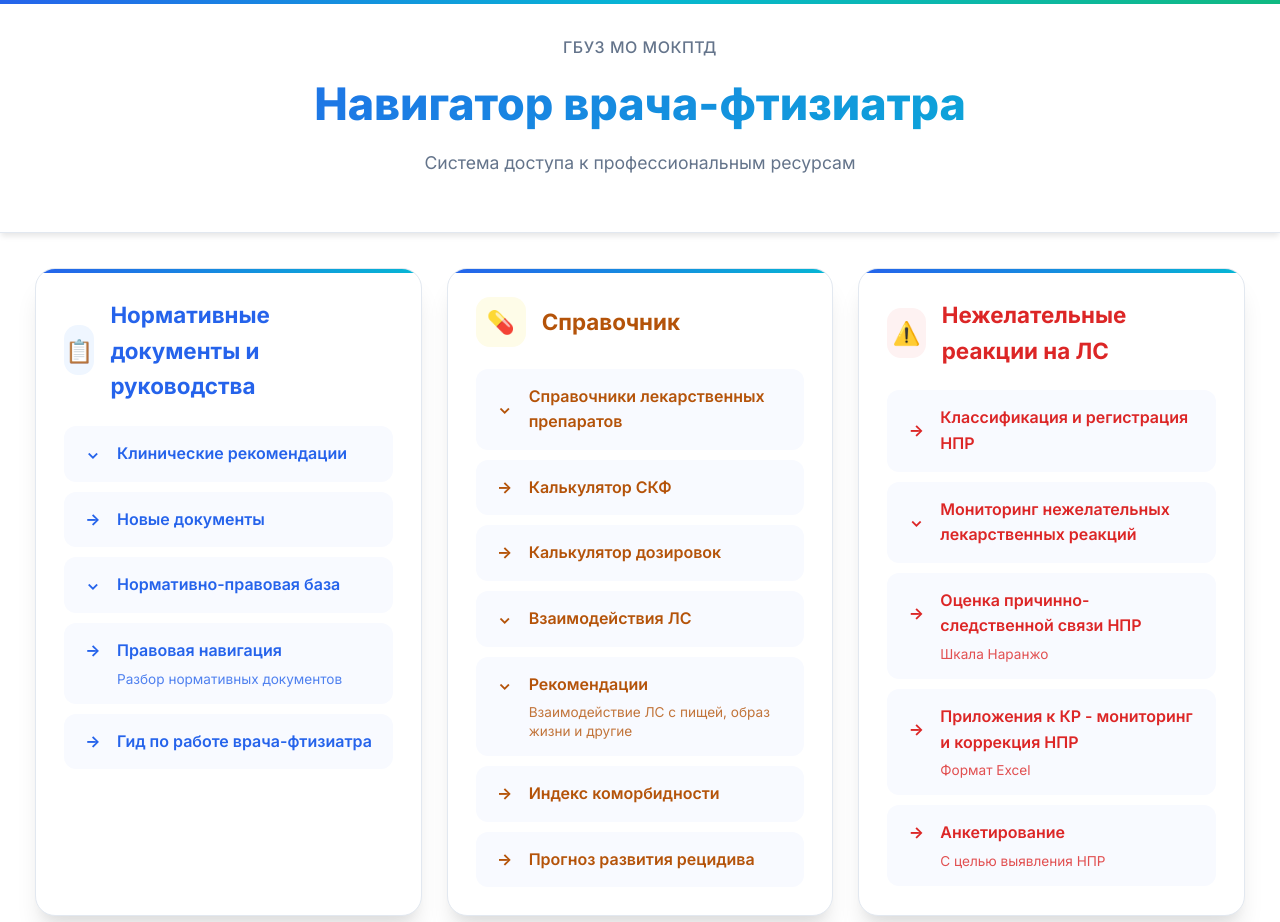
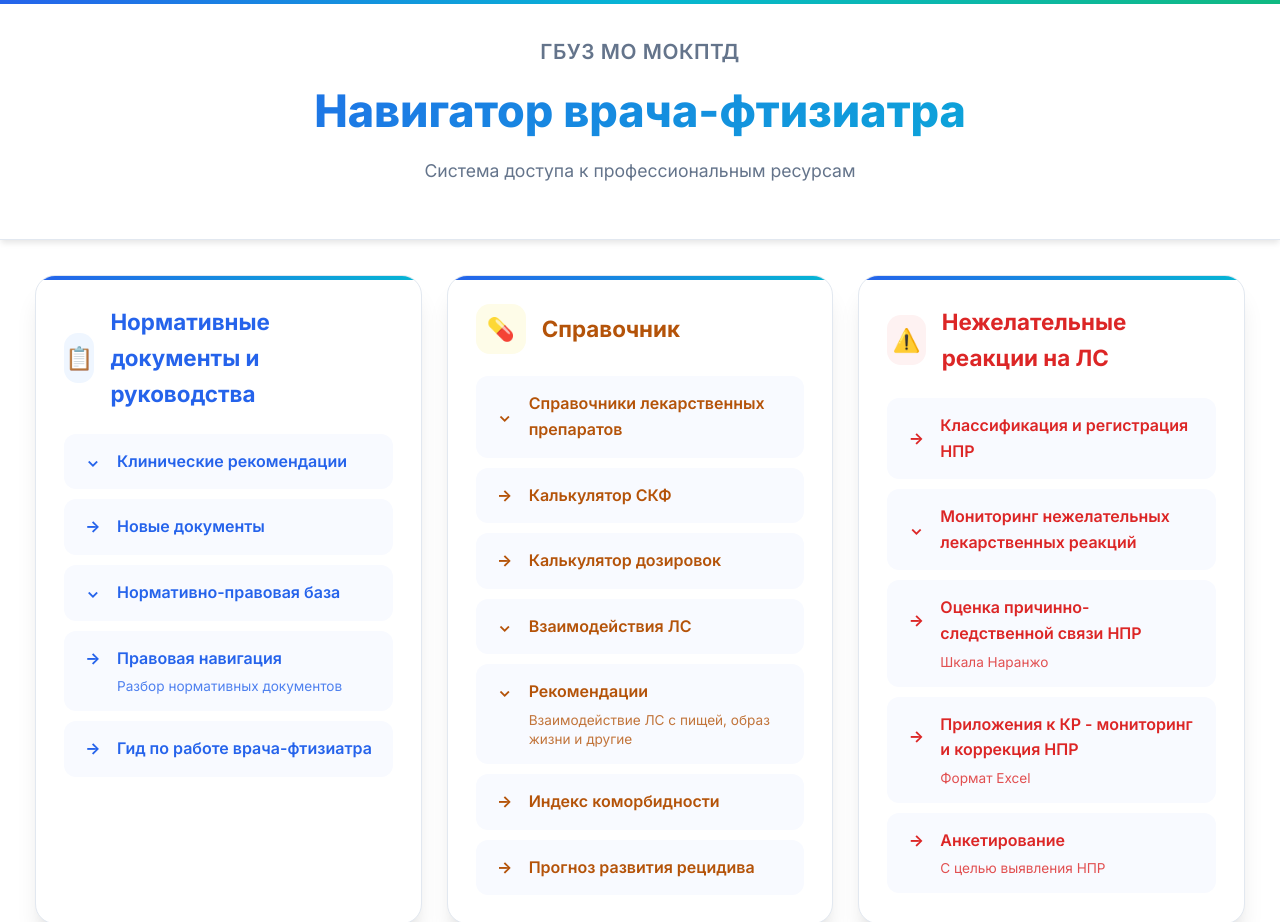
Before and after one commit to ptdklin/Office-navigator, a plain HTML site: page index.html in a window 1280 px wide. Shown: the top 922 px of the page. Drawn offline with Linux system fonts and the light colour scheme.

Commit message:
Update index.html

```diff
--- a/index.html
+++ b/index.html
@@ -61,11 +61,11 @@
             background: linear-gradient(90deg, var(--primary), var(--accent), var(--success));
         }
 
-        .institution-main {
+                .institution-main {
             color: var(--text-secondary);
-            font-size: 1rem;
+            font-size: 1.3rem; /* Увеличен с 1rem */
             margin-bottom: 8px;
-            font-weight: 500;
+            font-weight: 600; /* Увеличен жирность с 500 */
             letter-spacing: 0.5px;
         }
 
```
